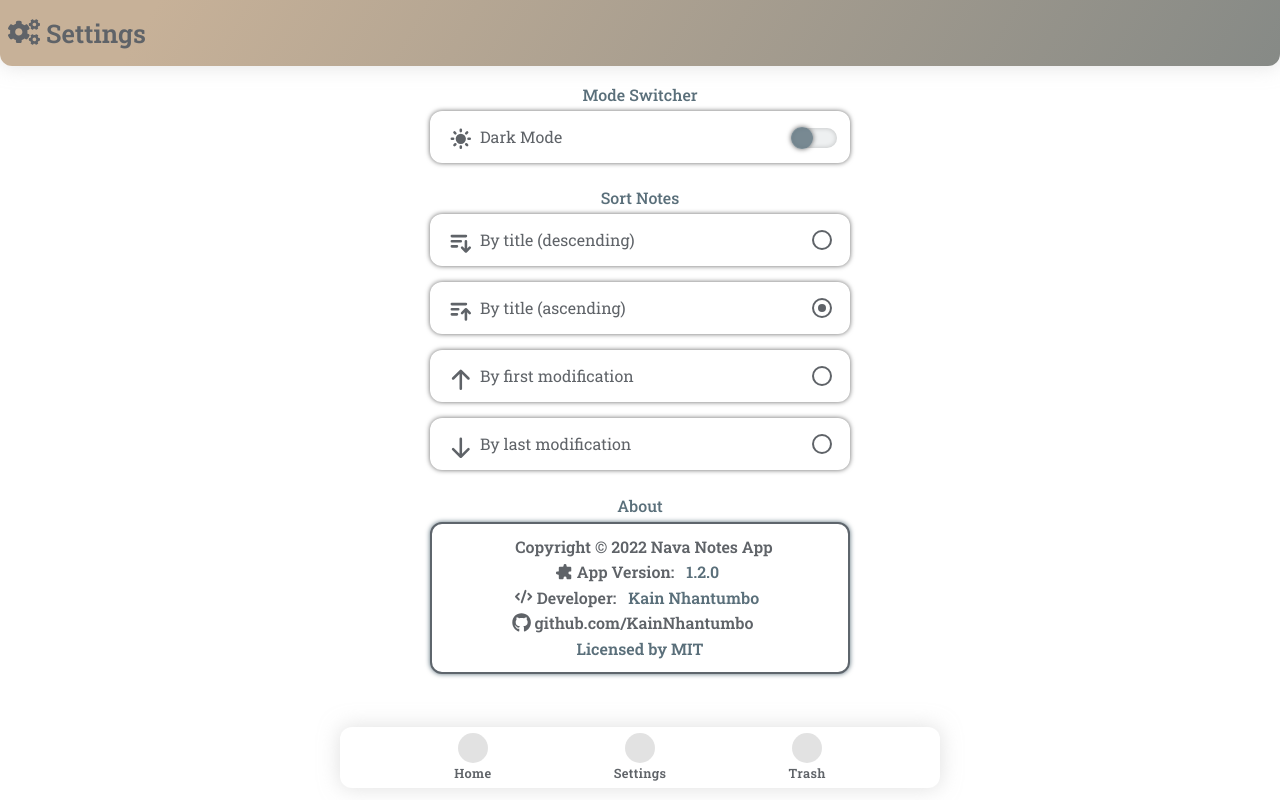
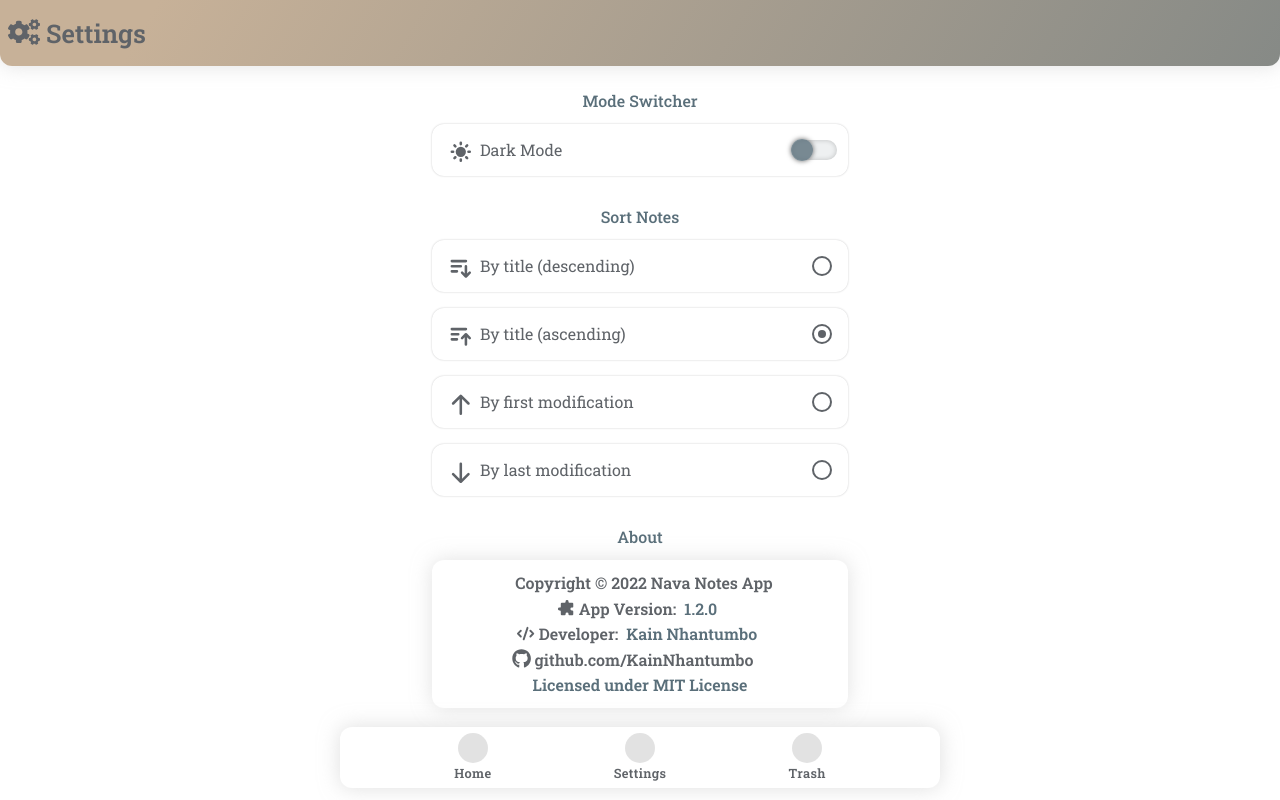
Before and after one commit to KainNhantumbo/Nava-Notes-App, a React (Vite) app: page /pages/Settings in a window 1280 px wide. Built offline with nearby package versions, Linux system fonts and the light colour scheme; some icons are missing.

Commit message:
styles: improved settings page appearance.

```diff
--- a/src/components/About.jsx
+++ b/src/components/About.jsx
@@ -12,25 +12,29 @@ const About = () => (
 				<span>
 					App Version:
 					<HiPuzzle />
-				</span>{' '}
+				</span>
 				1.2.0
 			</section>
 			<section>
 				<span>
 					Developer:
 					<HiCode />
-				</span>{' '}
+				</span>
 				Kain Nhantumbo
 			</section>
 			<section>
 				<span>
-					<a href='https://github.com/KainNhantumbo'>
+					<a
+						href='https://github.com/KainNhantumbo'
+						target={'_blank'}
+						rel={'noreferrer'}
+					>
 						github.com/KainNhantumbo
 					</a>
 					<FaGithub />
 				</span>
 			</section>
-			<section>Licensed by MIT</section>
+			<section>Licensed under MIT License</section>
 		</div>
 	</AboutContainer>
 );
--- a/src/styles/about.js
+++ b/src/styles/about.js
@@ -1,33 +1,6 @@
 import styled from 'styled-components';
 
 export const AboutContainer = styled.section`
-	@keyframes aboutAnimation {
-		0% {
-			border: 2px solid rgb(${({ theme }) => theme.primary});
-			transition: 0.5s ease-in-out;
-		}
-
-		25% {
-			border: 2px solid rgb(${({ theme }) => theme.secondary});
-			transition: 0.5s ease-in-out;
-		}
-
-		50% {
-			border: 2px solid rgb(${({ theme }) => theme.shadows});
-			transition: 0.5s ease-in-out;
-		}
-
-		75% {
-			border: 2px solid rgb(${({ theme }) => theme.text});
-			transition: 0.5s ease-in-out;
-		}
-
-		100% {
-			border: 2px solid rgb(${({ theme }) => theme.primary});
-			transition: 0.5s ease-in-out;
-		}
-	}
-
 	display: flex;
 	justify-content: center;
 	align-items: center;
@@ -42,11 +15,9 @@ export const AboutContainer = styled.section`
 		line-height: 2em;
 		border-radius: 12px;
 		color: rgb(${({ theme }) => theme.text});
-		border: 2px solid transparent;
-		animation: aboutAnimation 3000ms ease-in-out forwards infinite;
 		user-select: none;
-		box-shadow: 0 0 5px rgb(${({ theme }) => theme.primary});
-		background: rgb(${({ theme }) => theme.background});
+		box-shadow: 0 0 20px rgba(${({ theme }) => theme.shadows}, 0.5);
+		background: rgb(${({ theme }) => theme.white});
 
 		section {
 			text-align: center;
--- a/src/styles/modeSwitcher.js
+++ b/src/styles/modeSwitcher.js
@@ -18,14 +18,12 @@ export const ModeSwitcherStyles = styled.section`
 		line-height: 2em;
 		border-radius: 12px;
 		user-select: none;
-		box-shadow: 0 0 5px rgba(${({ theme }) => theme.fullDark}, 0.6);
-		border-left: 2px solid transparent;
-		border-right: 2px solid transparent;
+		box-shadow: 0 0 2px rgba(${({ theme }) => theme.shadows}, 1);
 		background: rgb(${({ theme }) => theme.white});
 
 		:hover {
-			border-left: 2px solid rgb(${({ theme }) => theme.text});
-			border-right: 2px solid rgb(${({ theme }) => theme.text});
+			box-shadow: 0 0 20px rgba(${({ theme }) => theme.shadows}, 0.5);
+			transition: all 200ms ease;
 		}
 
 		label {
@@ -35,6 +33,7 @@ export const ModeSwitcherStyles = styled.section`
 
 			:hover {
 				color: rgb(${({ theme }) => theme.text});
+				cursor: pointer;
 			}
 
 			svg {
@@ -61,6 +60,10 @@ export const ModeSwitcherStyles = styled.section`
 			margin-top: 0.4em;
 			margin-right: 0.2em;
 
+			:hover {
+				cursor: pointer;
+			}
+
 			:checked {
 				background: rgb(${({ theme }) => theme.primary});
 			}
--- a/src/styles/settings.js
+++ b/src/styles/settings.js
@@ -11,6 +11,7 @@ export const SettingsContainer = styled.div`
 			color: rgb(${({ theme }) => theme.primary});
 			margin: 0 auto;
 			margin-top: 1.2em;
+			line-height: 1.8rem;
 			font-weight: 500;
 			background-color: rgb(${({ theme }) => theme.background});
 		}
--- a/src/styles/themeOptions.js
+++ b/src/styles/themeOptions.js
@@ -18,15 +18,12 @@ export const StyledLabelsContainer = styled.section`
 		line-height: 2em;
 		border-radius: 12px;
 		user-select: none;
-		box-shadow: 0 0 5px rgba(${({ theme }) => theme.fullDark}, 0.6);
-
-		border-left: 2px solid transparent;
-		border-right: 2px solid transparent;
+		box-shadow: 0 0 2px rgba(${({ theme }) => theme.shadows}, 1);
 		background: rgb(${({ theme }) => theme.white});
 
 		:hover {
-			border-left: 2px solid rgb(${({ theme }) => theme.text});
-			border-right: 2px solid rgb(${({ theme }) => theme.text});
+			box-shadow: 0 0 20px rgba(${({ theme }) => theme.shadows}, 0.5);
+			transition: all 200ms ease;
 		}
 
 		label {
@@ -36,6 +33,7 @@ export const StyledLabelsContainer = styled.section`
 
 			:hover {
 				color: rgb(${({ theme }) => theme.text});
+				cursor: pointer;
 			}
 
 			svg {
@@ -62,6 +60,9 @@ export const StyledLabelsContainer = styled.section`
 			display: grid;
 			place-content: center;
 
+			:hover {
+				cursor: pointer;
+			}
 			:checked::before {
 				content: '';
 				width: 8px;
```
